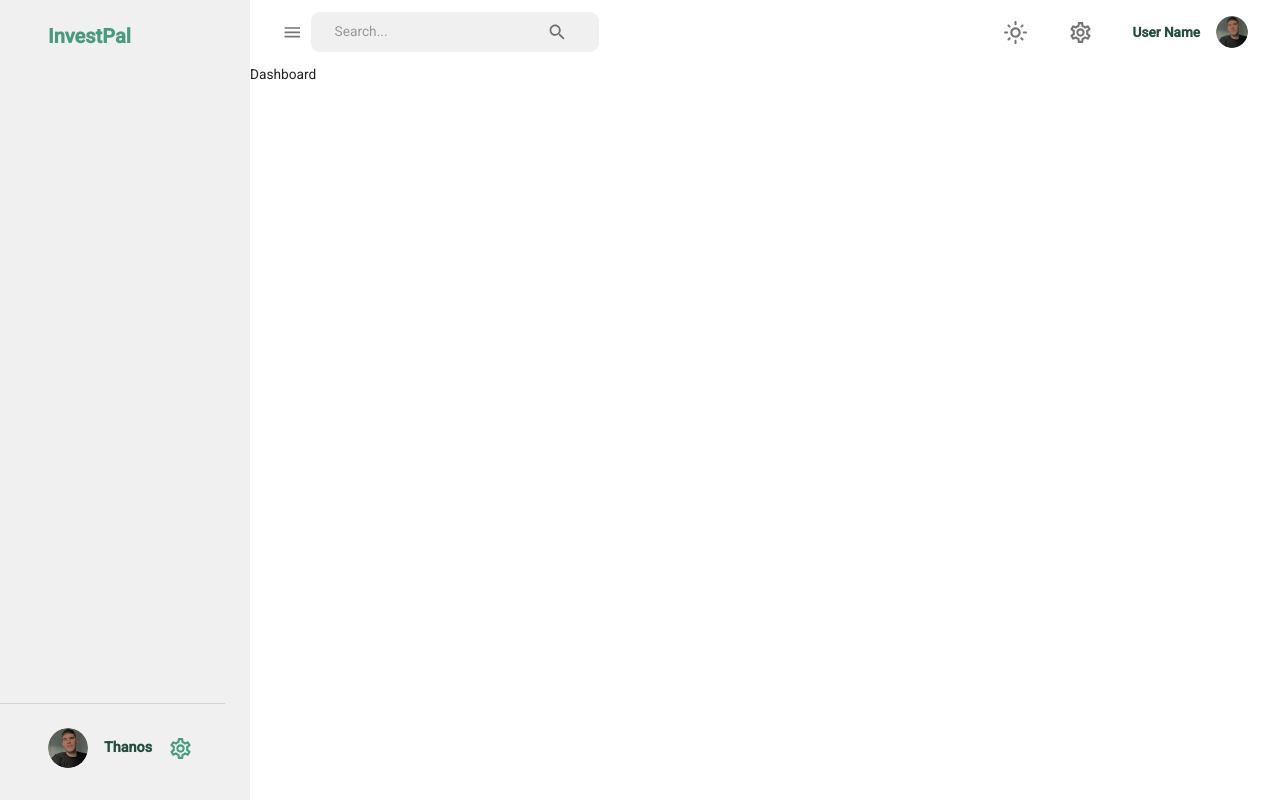
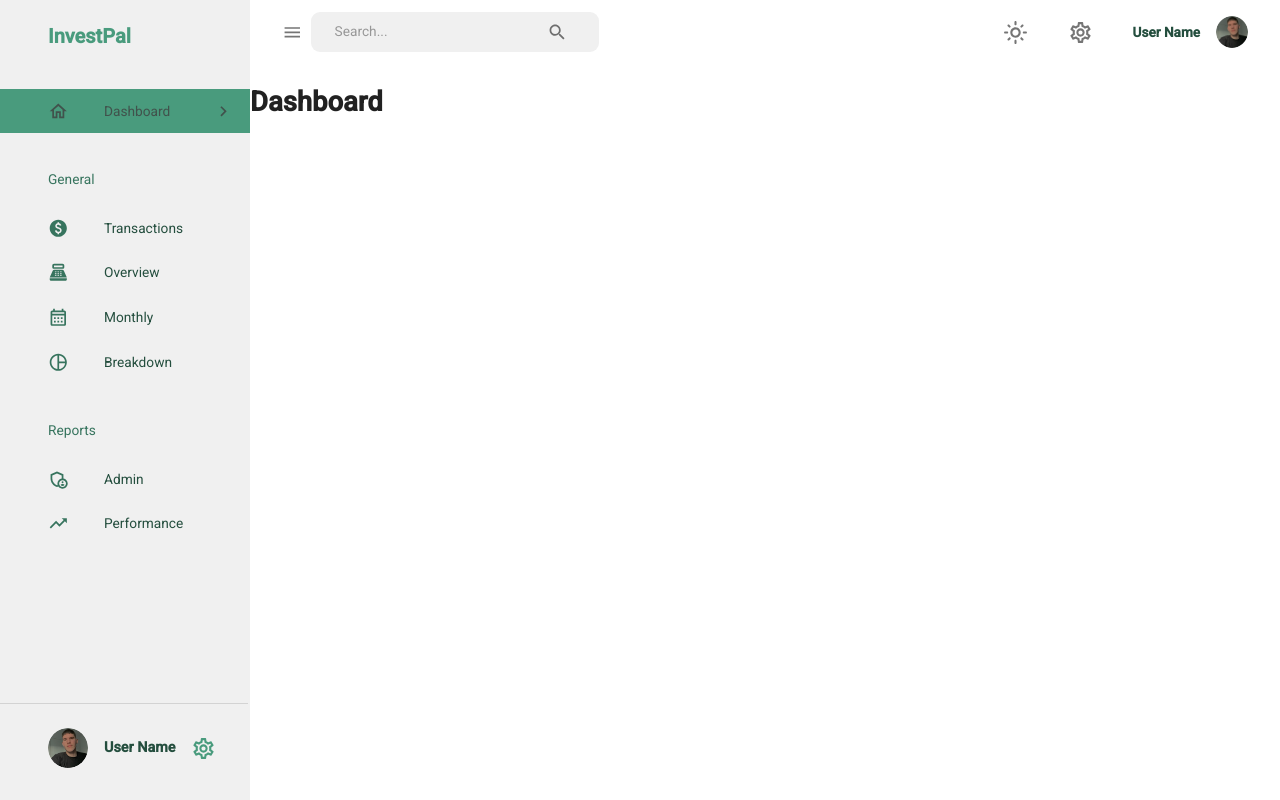
Before and after one commit to Thanoskaloudis/InvestPal, a React (Create React App) app in the folder client/: page /dashboard in a window 1280 px wide. Built offline with nearby package versions, Linux system fonts and the light colour scheme.

Commit message:
set up sidebar nav items

```diff
--- a/client/src/components/Sidebar.tsx
+++ b/client/src/components/Sidebar.tsx
@@ -13,10 +13,51 @@ import {
   Typography,
   useTheme,
 } from "@mui/material";
+import PaidIcon from '@mui/icons-material/Paid';
 import { useLocation, useNavigate } from 'react-router-dom';
 import profileImage from "../assets/profile.png";
 import { StyledBox } from './StyledBox';
-import { ChevronLeft, SettingsOutlined } from '@mui/icons-material';
+import { AdminPanelSettingsOutlined, CalendarMonthOutlined, ChevronLeft, ChevronRightOutlined, HomeOutlined, PieChartOutlined, PointOfSaleOutlined, SettingsOutlined, TrendingUpOutlined } from '@mui/icons-material';
+
+const navItems = [
+  {
+    text: "Dashboard",
+    icon: <HomeOutlined />,
+  },
+  {
+    text: "General",
+    icon: null,
+  },
+  {
+    text: "Transactions",
+    icon: <PaidIcon />,
+  },
+  {
+    text: "Overview",
+    icon: <PointOfSaleOutlined />,
+  },
+  {
+    text: "Monthly",
+    icon: <CalendarMonthOutlined />,
+  },
+  {
+    text: "Breakdown",
+    icon: <PieChartOutlined />,
+  },
+  {
+    text: "Reports",
+    icon: null,
+  },
+  {
+    text: "Admin",
+    icon: <AdminPanelSettingsOutlined />,
+  },
+  {
+    text: "Performance",
+    icon: <TrendingUpOutlined />,
+  },
+];
+
 
 export const Sidebar = (props: ISidebar) => {
   const { pathname } = useLocation();
@@ -62,6 +103,53 @@ export const Sidebar = (props: ISidebar) => {
           </StyledBox>
         </Box>
         <List>
+        {navItems.map(({ text, icon }) => {
+                if (!icon) {
+                  return (
+                    <Typography key={text} sx={{ m: "2.25rem 0 1rem 3rem" }}>
+                      {text}
+                    </Typography>
+                  );
+                }
+                const lcText = text.toLowerCase();
+
+                return (
+                  <ListItem key={text} disablePadding>
+                    <ListItemButton
+                      onClick={() => {
+                        navigate(`/${lcText}`);
+                        setActive(lcText);
+                      }}
+                      sx={{
+                        backgroundColor:
+                          active === lcText
+                            ? (theme as any).palette.secondary[300]
+                            : "transparent",
+                        color:
+                          active === lcText
+                            ? (theme as any).palette.primary[600]
+                            : (theme as any).palette.secondary[100],
+                      }}
+                    >
+                      <ListItemIcon
+                        sx={{
+                          ml: "2rem",
+                          color:
+                            active === lcText
+                              ? (theme as any).palette.primary[600]
+                              : (theme as any).palette.secondary[200],
+                        }}
+                      >
+                        {icon}
+                      </ListItemIcon>
+                      <ListItemText primary={text} />
+                      {active === lcText && (
+                        <ChevronRightOutlined sx={{ ml: "auto" }} />
+                      )}
+                    </ListItemButton>
+                  </ListItem>
+                );
+              })}
         </List>
       </Box>
 
@@ -83,7 +171,7 @@ export const Sidebar = (props: ISidebar) => {
               fontSize="0.9rem"
               sx={{ color: (theme as any).palette.secondary[100] }}
             >
-              Thanos
+              User Name
             </Typography>
           </Box>
           <SettingsOutlined
--- a/client/src/scenes/dashboard/Dashboard.tsx
+++ b/client/src/scenes/dashboard/Dashboard.tsx
@@ -2,6 +2,6 @@ import React from 'react'
 
 export const Dashboard = () => {
   return (
-    <div>Dashboard</div>
+    <h1>Dashboard</h1>
   )
 }
```
